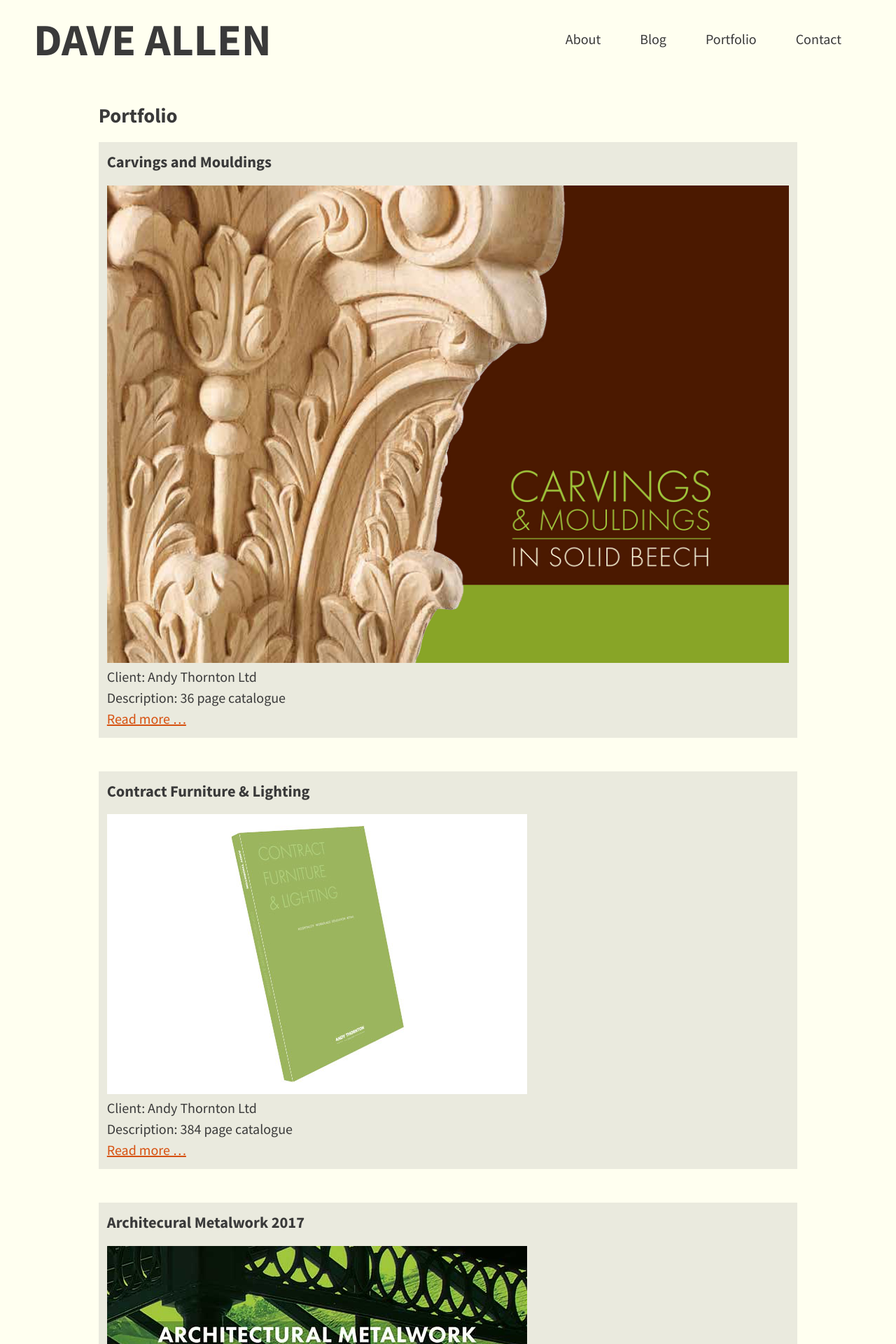
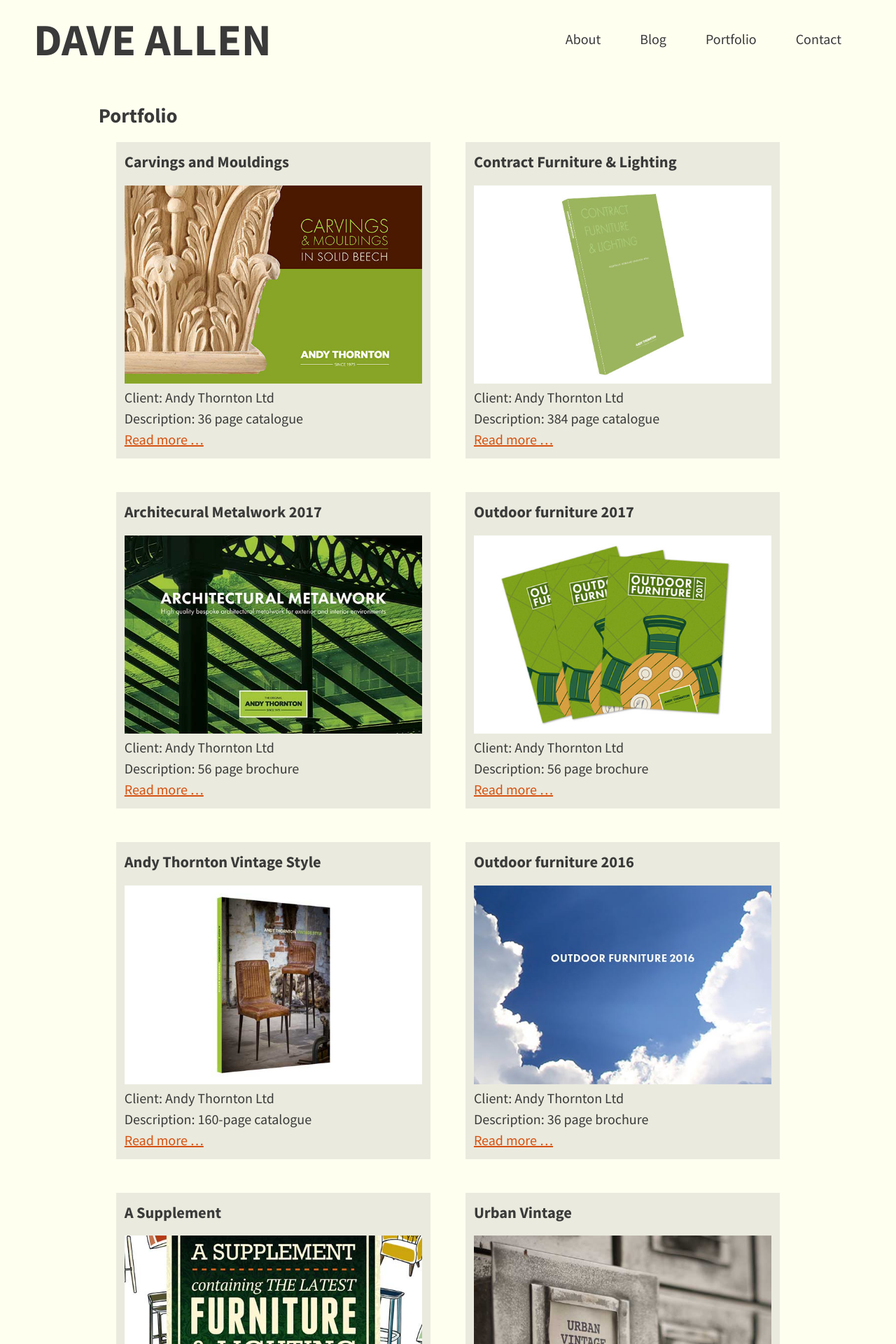
Before and after one commit to vimallen/gridbert, a Jekyll site: the page built from portfolio/index.md, in a window 1280 px wide. Shown: the top 1920 px of the page at 70% size. Built offline with Jekyll 4.4.1, drawn with Linux system fonts in a browser that asks for light colours.

Commit message:
Flexbox working on portfolio

```diff
--- a/_data/jobs.yml
+++ b/_data/jobs.yml
@@ -1,7 +1,7 @@
 - name: "Carvings and Mouldings"
   description: "36 page catalogue"
   client: "Andy Thornton Ltd"
-  image: "../images/thumb-carvings-2000px.jpg"
+  image: "../images/thumb-carvings-2018.jpg"
   link: "/carvings-and-mouldings/"
 - name: "Contract Furniture & Lighting"
   description: "384 page catalogue"
--- a/assets/main.scss
+++ b/assets/main.scss
@@ -263,9 +263,12 @@ h1.page-heading {
     margin: 0 auto;
     width: 80%;
   }
-  // .post-content { need new layout template for portfolio
-  //   display: grid;
-  //   grid-template-columns: 1fr 1fr;
-  //   grid-gap: 1rem;
-  // }
+  .post-content {
+    display: flex;
+    flex-wrap: wrap;
+    justify-content: space-around;
+  }
+  .module-portfolio {
+    width: 45%;
+  }
 }
```
